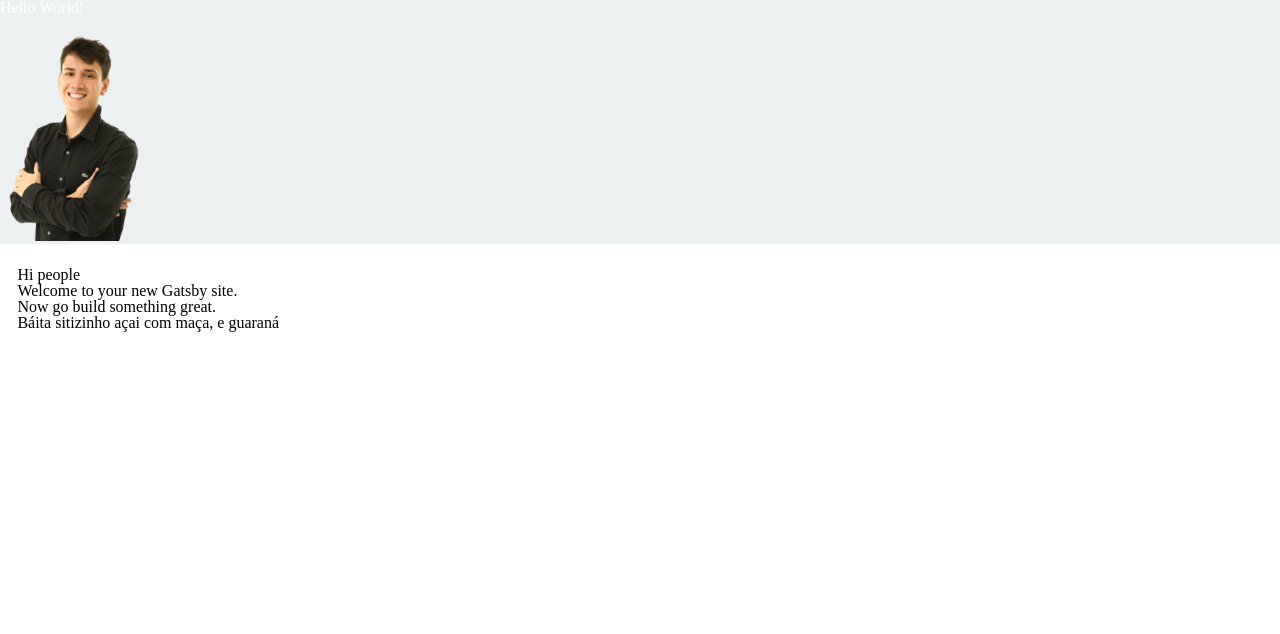
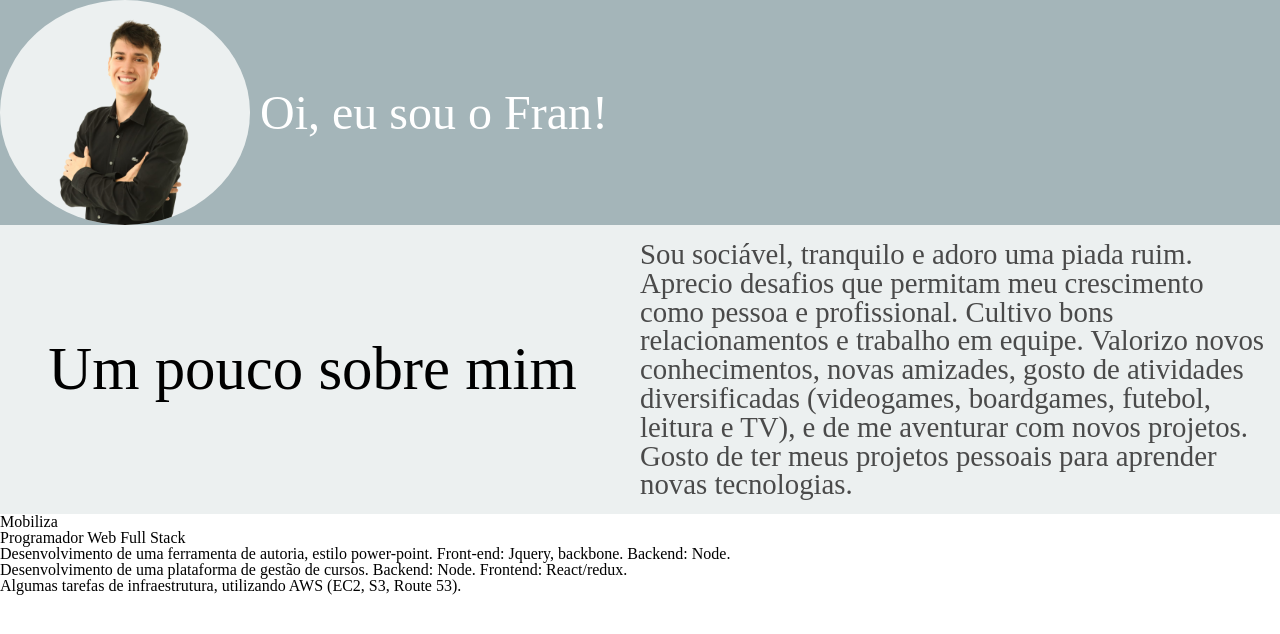
Before and after one commit to francardoso/me, a Gatsby site: page / in a window 1280 px wide. Built offline with nearby package versions, Linux system fonts and the light colour scheme; Gatsby itself is replaced by a stand-in of ours.

Commit message:
implementing my new site in gatsby

```diff
--- /dev/null
+++ b/src/components/About/About.js
@@ -0,0 +1,25 @@
+import React from 'react';
+import { useThemeContext } from '../../libs/ThemeContext';
+
+import Container from './styles';
+
+const About = () => {
+  const { colors } = useThemeContext();
+
+  return (
+    <Container themeColors={colors}>
+      <h1>Um pouco sobre mim</h1>
+      <p>
+        Sou sociável, tranquilo e adoro uma piada ruim. Aprecio desafios que
+        permitam meu crescimento como pessoa e profissional. Cultivo bons
+        relacionamentos e trabalho em equipe. Valorizo novos conhecimentos,
+        novas amizades, gosto de atividades diversificadas (videogames,
+        boardgames, futebol, leitura e TV), e de me aventurar com novos
+        projetos. Gosto de ter meus projetos pessoais para aprender novas
+        tecnologias.
+      </p>
+    </Container>
+  );
+};
+
+export default About;
--- /dev/null
+++ b/src/components/About/index.js
@@ -0,0 +1 @@
+export { default } from './About';
--- /dev/null
+++ b/src/components/About/styles.js
@@ -0,0 +1,20 @@
+import styled from 'styled-components/macro';
+
+export default styled.div`
+  background-color: ${props => props?.themeColors?.primary};
+  display: flex;
+  & > * {
+    flex: 1;
+  }
+  p {
+    font-size: 1.8em;
+    color: #4a4a4a;
+    padding: 15px;
+  }
+  h1 {
+    display: flex;
+    justify-content: center;
+    align-items: center;
+    font-size: 3.8em;
+  }
+`;
--- /dev/null
+++ b/src/components/Experience/Experience.js
@@ -0,0 +1,33 @@
+import React from 'react';
+
+import { useThemeContext } from '../../libs/ThemeContext';
+
+const Experience = () => {
+  const { colors } = useThemeContext();
+  return (
+    <div>
+      <section>
+        <h1>Mobiliza</h1>
+        <h3>Programador Web Full Stack</h3>
+        <div>
+          <ul>
+            <li>
+              Desenvolvimento de uma ferramenta de autoria, estilo power-point.
+              Front-end: Jquery, backbone. Backend: Node.
+            </li>
+            <li>
+              Desenvolvimento de uma plataforma de gestão de cursos. Backend:
+              Node. Frontend: React/redux.
+            </li>
+            <li>
+              Algumas tarefas de infraestrutura, utilizando AWS (EC2, S3, Route
+              53).
+            </li>
+          </ul>
+        </div>
+      </section>
+    </div>
+  );
+};
+
+export default Experience;
--- /dev/null
+++ b/src/components/Experience/index.js
@@ -0,0 +1 @@
+export { default } from './Experience';
--- a/src/components/Header/Header.js
+++ b/src/components/Header/Header.js
@@ -1,14 +1,13 @@
-import { Link, graphql, useStaticQuery } from 'gatsby'
-import PropTypes from 'prop-types'
-import React from 'react'
-import Img from 'gatsby-image'
-import { useThemeContext } from '../../libs/ThemeContext'
+import { graphql, useStaticQuery } from 'gatsby';
+import PropTypes from 'prop-types';
+import React from 'react';
+import Img from 'gatsby-image';
+import { useThemeContext } from '../../libs/ThemeContext';
 
-import Container from './styles'
+import Container from './styles';
 
 const Header = ({ siteTitle }) => {
-  const { colors } = useThemeContext()
-  console.log('foo theme', colors)
+  const { colors } = useThemeContext();
   const imgData = useStaticQuery(graphql`
     query {
       placeholderImage: file(relativePath: { eq: "fran.png" }) {
@@ -19,33 +18,23 @@ const Header = ({ siteTitle }) => {
         }
       }
     }
-  `)
+  `);
   return (
     <Container themeColors={colors}>
-      <h1 style={{ margin: 0 }}>
-        <Link
-          to="/"
-          style={{
-            color: `white`,
-            textDecoration: `none`,
-          }}
-        >
-          {siteTitle}
-        </Link>
-      </h1>
       <div id="profile-picture-holder">
         <Img fixed={imgData?.placeholderImage?.childImageSharp?.fixed} />
       </div>
+      <h1>Oi, eu sou o Fran!</h1>
     </Container>
-  )
-}
+  );
+};
 
 Header.propTypes = {
   siteTitle: PropTypes.string,
-}
+};
 
 Header.defaultProps = {
   siteTitle: ``,
-}
+};
 
-export default Header
+export default Header;
--- a/src/components/Header/styles.js
+++ b/src/components/Header/styles.js
@@ -1,9 +1,22 @@
-import styled from 'styled-components/macro'
+import styled from 'styled-components/macro';
 
 export default styled.header`
-  background-color: ${props => props?.themeColors?.primary};
+  background-color: ${props => props?.themeColors?.secundary};
   margin-bottom: 1.45rem;
+  display: flex;
+  align-items: center;
+  margin: 0;
   #profile-picture-holder {
-    border-radius: 50%;
+    border-radius: 100%;
+    background-color: ${props => props?.themeColors?.primary};
+    width: 250px;
+    display: flex;
+    justify-content: center;
+    overflow: hidden;
   }
-`
+  h1 {
+    font-size: 3em;
+    color: #fff;
+    margin-left: 10px;
+  }
+`;
--- a/src/components/Layout/Layout.js
+++ b/src/components/Layout/Layout.js
@@ -5,13 +5,12 @@
  * See: https://www.gatsbyjs.org/docs/use-static-query/
  */
 
-import React from 'react'
-import PropTypes from 'prop-types'
-import { useStaticQuery, graphql } from 'gatsby'
+import React from 'react';
+import PropTypes from 'prop-types';
+import { useStaticQuery, graphql } from 'gatsby';
 
-import Header from '../Header'
-import Container from './styles'
-import GlobalStyle from '../globalStyle'
+import Header from '../Header';
+import GlobalStyle from '../globalStyle';
 
 const Layout = ({ children }) => {
   const data = useStaticQuery(graphql`
@@ -22,21 +21,19 @@ const Layout = ({ children }) => {
         }
       }
     }
-  `)
+  `);
 
   return (
     <>
       <GlobalStyle />
       <Header siteTitle={data?.site?.siteMetadata?.title} />
-      <Container>
-        <main>{children}</main>
-      </Container>
+      <main>{children}</main>
     </>
-  )
-}
+  );
+};
 
 Layout.propTypes = {
   children: PropTypes.node.isRequired,
-}
+};
 
-export default Layout
+export default Layout;
--- a/src/pages/index.js
+++ b/src/pages/index.js
@@ -1,16 +1,18 @@
-import React from "react"
+import React from 'react';
 
-import Layout from "../components/Layout"
-import SEO from "../components/seo"
+import Layout from '../components/Layout';
+import SEO from '../components/seo';
+
+// Site sections
+import About from '../components/About';
+import Experience from '../components/Experience';
 
 const IndexPage = () => (
   <Layout>
     <SEO title="Home" />
-    <h1>Hi people</h1>
-    <p>Welcome to your new Gatsby site.</p>
-    <p>Now go build something great.</p>
-    <p>Báita sitizinho açai com maça, e guaraná </p>
+    <About />
+    <Experience />
   </Layout>
-)
+);
 
-export default IndexPage
+export default IndexPage;
```
Also changed, not shown: 2 other files.
